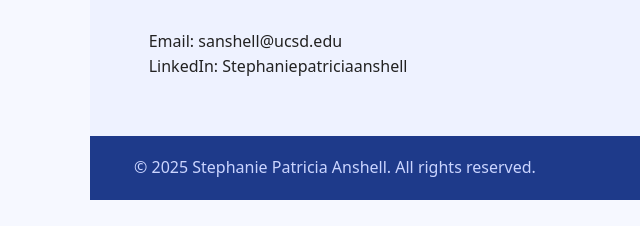
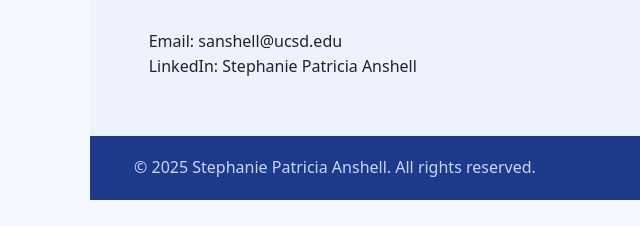
Before and after one commit to stephaniepatriciaans/portofolio, a plain HTML site: page index.html in a window 1280 px wide. Shown: the part 884-1110 px from the top of the page, 0-640 px from the left. Drawn offline with Linux system fonts and the light colour scheme.

Commit message:
linkedin

```diff
--- a/index.html
+++ b/index.html
@@ -91,7 +91,7 @@
     <div class="container">
       <h2>Contact Me</h2>
       <p>Email: <a href="mailto:sanshell@ucsd.edu">sanshell@ucsd.edu</a></p>
-      <p>LinkedIn: <a href="https://www.linkedin.com/in/stephaniepatriciaanshell" target="_blank">Stephaniepatriciaanshell</a></p>
+      <p>LinkedIn: <a href="https://www.linkedin.com/in/stephaniepatriciaanshell" target="_blank">Stephanie Patricia Anshell</a></p>
     </div>
   </section>
 
```
